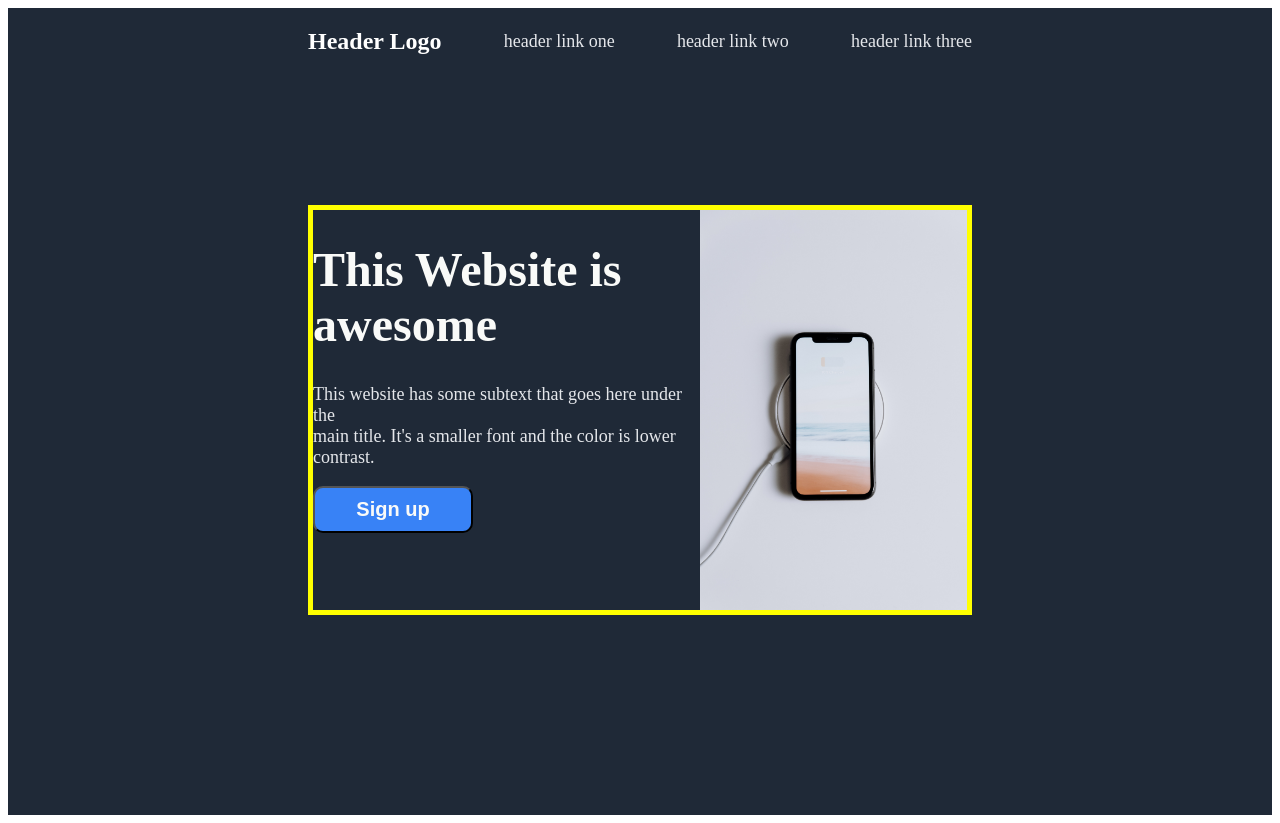
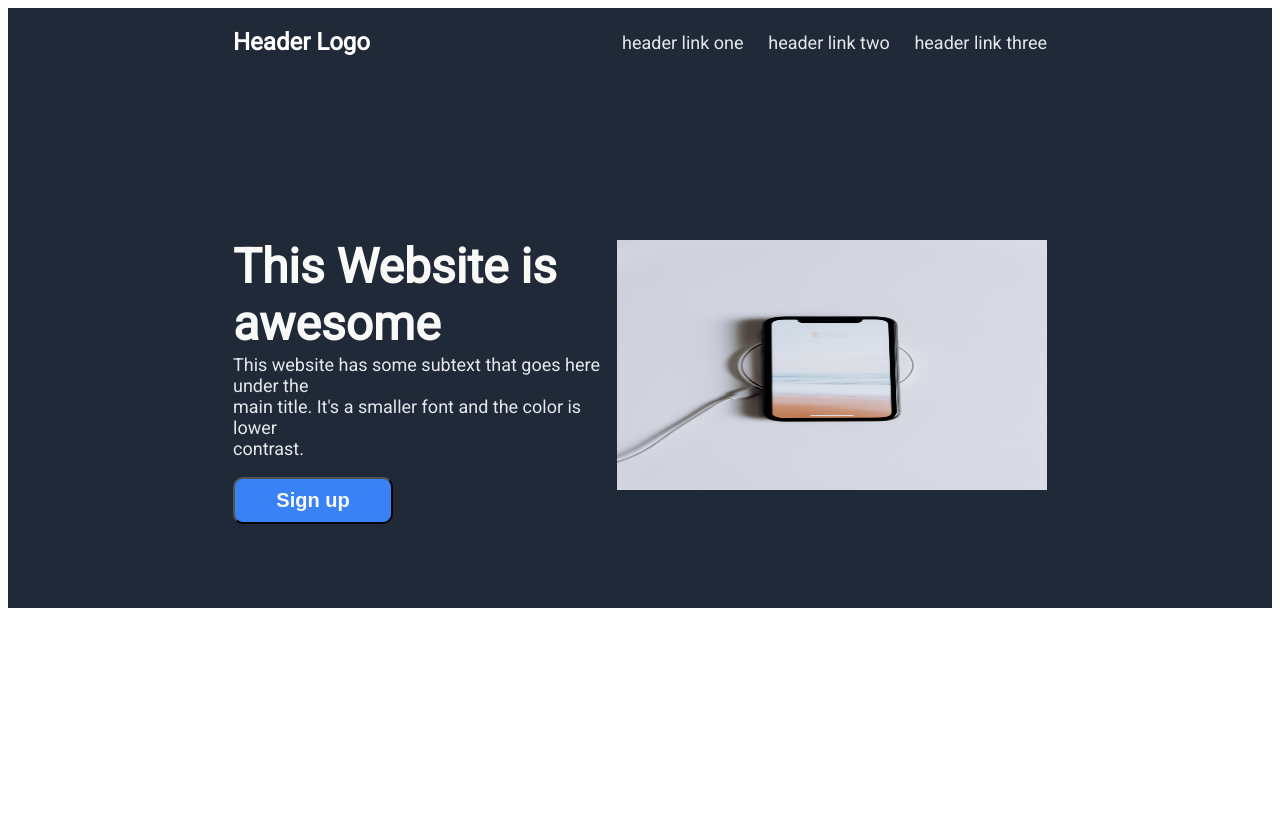
Before and after one commit to AbhishekDevJr/TOP-LandingPage, a plain HTML site: page index.html in a window 1280 px wide. After the commit the page ends 800 px from the top, so only its background shows below. Drawn offline with Linux system fonts and the light colour scheme.

Commit message:
Section-1 Completed 2nd Commit

```diff
--- a/index.html
+++ b/index.html
@@ -6,15 +6,20 @@
     <meta name = "viewport" content = "width = device-width, initial-scale =  1.0">
     <title>TOP Landing Page</title>
     <link rel = "stylesheet" href = "style.css">
+    <link rel="preconnect" href="https://fonts.googleapis.com">
+    <link rel="preconnect" href="https://fonts.gstatic.com" crossorigin>
+    <link href="https://fonts.googleapis.com/css2?family=Roboto&display=swap" rel="stylesheet">
 </head>
 <body>
     <header class = "header">
     <div class = "headerDiv">
         <div class = "headerDiv1">
             Header Logo
-            <a href = "#">header link one</a>
-            <a href = "#">header link two</a>
-            <a href = "#">header link three</a>
+            <div class = "headerLinks">
+                <a href = "#">header link one</a>
+                <a href = "#">header link two</a>
+                <a href = "#">header link three</a>
+            </div>
         </div>
         <div class = "headerDiv2">
             <div class = "headerDiv2Item">
--- a/style.css
+++ b/style.css
@@ -1,6 +1,12 @@
+
+body{
+    font-family: 'Roboto', sans-serif;
+
+}
+
 .iphoneImg {
-   height : 400px;
-   width : auto;
+  width : 500px;
+  height : 250px;
 
 
 }
@@ -26,10 +32,11 @@
 
 .headerDiv {
 
-    padding-left : 300px;
-    padding-right : 300px;
+    padding-left : 225px;
+    padding-right : 225px;
     padding-top : 20px;
     padding-bottom : 200px;
+    height : 380px;
 }
 
 h1{
@@ -42,6 +49,10 @@ p, a {
     color : #E5E7EB;
     font-size : 18px;
 
+}
+p {
+
+    margin-top : -30px;
 }
 
 a{
@@ -65,8 +76,14 @@ button{
 }
 
 .headerDiv2 {
-    border : solid yellow 5px;
+
     display : flex;
     justify-content : space-between;
+    align-items : center;
+}
 
+.headerLinks {
+    display : flex;
+    justify-content : space-between;
+    width : 425px;
 }
```
